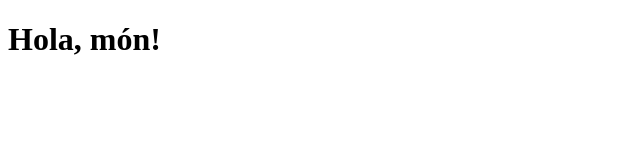
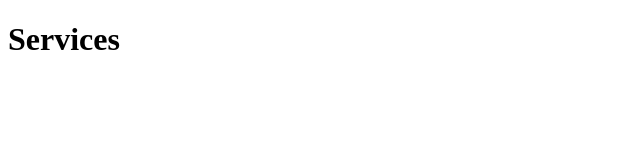
Before and after one commit to o1559254-pixel/meu-projecte, a plain HTML site: page index.html in a window 1280 px wide. Shown: the whole page, without its empty margins (0-640 px from the left). Drawn offline with Linux system fonts and the light colour scheme.

Commit message:
Update index.html

```diff
--- a/index.html
+++ b/index.html
@@ -6,6 +6,6 @@
     <title>Document</title>
 </head>
 <body>
-    <h1>Hola, món!</h1>
+    <h1>Services</h1>
 </body>
 </html>
```
